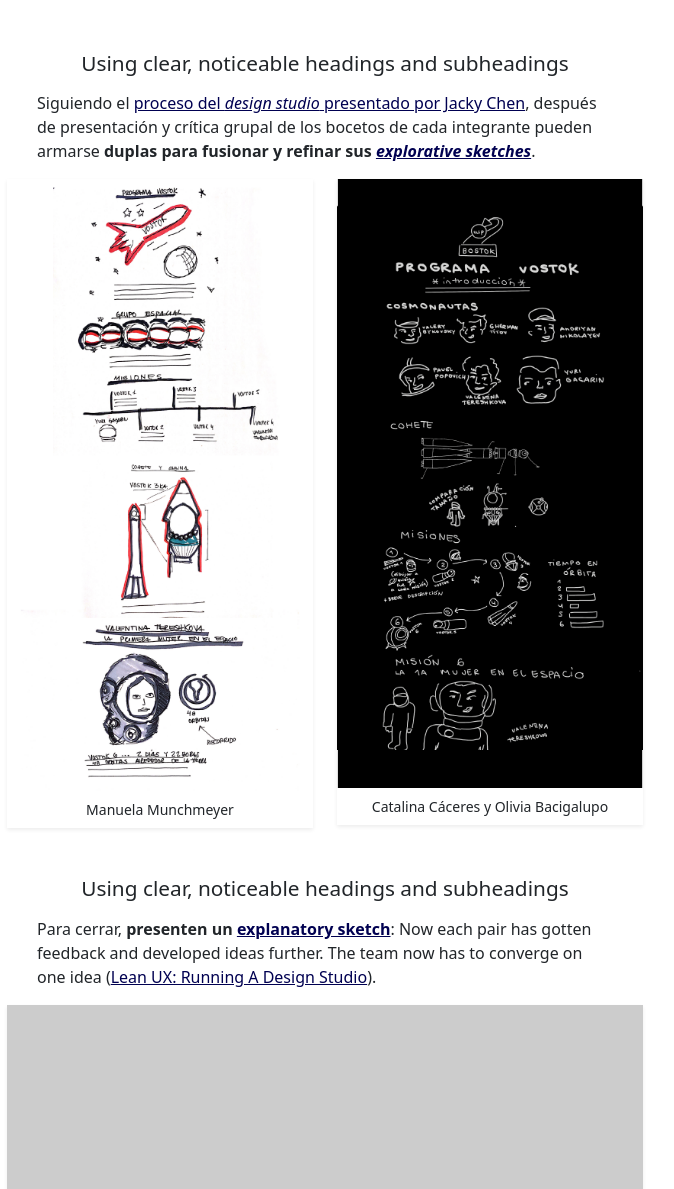
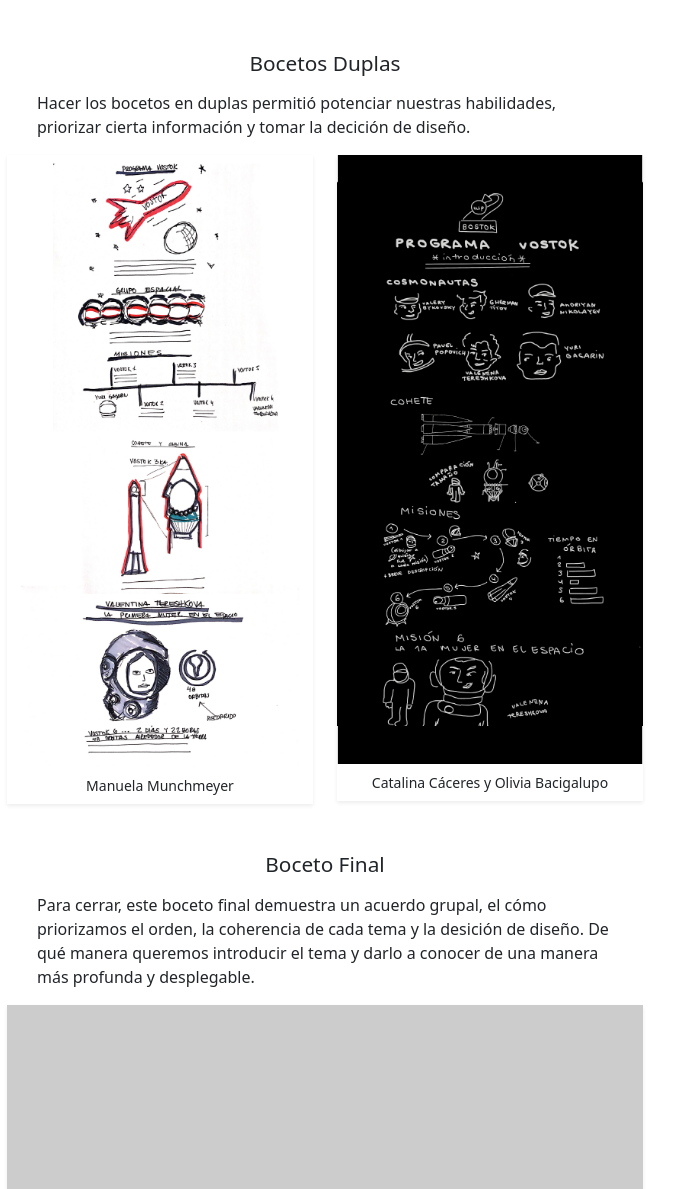
Before and after one commit to ProgramaVostok/clase-12, a plain HTML site: page index.html in a window 1280 px wide. Shown: the part 2715-3904 px from the top of the page, without its empty margins (315-989 px from the left). Drawn offline with nearby package versions, Linux system fonts and the light colour scheme.

Commit message:
Add files via upload

```diff
--- a/index.html
+++ b/index.html
@@ -55,7 +55,7 @@
                     </div>
                     <div class="col-11 col-sm-10 mx-auto">
                         <p class="lead">Un programa espacial soviético de seis misiones entre abril de 1961 y junio de 1963 que pusieron a seis cosmonautas en órbita alrededor de la Tierra. El mismo objetivo que llevó a los americanos a embarcarse en el Proyecto Mercury, es decir lanzar un hombre al espacio, llevó a los rusos a desarrollar el Programa Vostok. Gracias a este programa los rusos fueron los primeros en colocar un hombre en órbita, el 12 de abril de 1961.
-                        <p>Los soviéticos seleccionaron a un grupo especial de los 20 mejores pilotos aéreos de pruebas de su Fuerza Aérea. De ellos seleccionaron finalmente a los primeros seis cosmonautas para el comienzo de su carrera espacial: Yuri A. Gagarin, que voló en la nave Vostok 1, Ghuerman S. Titov, que voló en la Vostok 2, Andrian G. Nikolaiev, en la Vostok 3, Valery F. Bykovsky, que voló la nave Vostok 5 y por último Valentina V. Tereskhova, que voló a bordo de la nave Vostok 6</p>
+                        <p>Los soviéticos seleccionaron a un grupo especial de los 20 mejores pilotos aéreos de pruebas de su Fuerza Aérea. De ellos seleccionaron finalmente a los primeros seis cosmonautas para el comienzo de su carrera espacial: Yuri A. Gagarin, que voló en la nave Vostok 1, Ghuerman S. Titov, que voló en la Vostok 2, Andrian G. Nikolaiev, en la Vostok 3, Valery F. Bykovsky, que voló la nave Vostok 5 y por último Valentina V. Tereskhova, que voló a bordo de la nave Vostok 6.</p>
                     </div>
                 </div>
             </div>
@@ -119,8 +119,8 @@
             <article class="container">
                 <div class="row">
                     <div class="col-11 col-sm-10 mx-auto">
-                        <h4 class="text-center mt-5 mb-3">Using clear, noticeable headings and subheadings</h4>
-                        <p>Siguiendo el <a href="https://medium.com/@jc.stories/lean-ux-running-a-design-studio-8c0c94ae69d4">proceso del <i>design studio</i> presentado por Jacky Chen</a>, después de presentación y crítica grupal de los bocetos de cada integrante pueden armarse <em>duplas para fusionar y refinar sus <a href="https://sketching4ids.wordpress.com/sketches-classification/" class="fst-italic">explorative sketches</a></em>.</p>
+                        <h4 class="text-center mt-5 mb-3">Bocetos Duplas</h4>
+                        <p>Hacer los bocetos en duplas permitió potenciar nuestras habilidades, priorizar cierta información y tomar la decición de diseño</a></em>.</p>
                     </div>
                     <div class="col-sm-11 mx-auto">
                         <div class="row row-cols-1 row-cols-sm-2 row-cols-md-2">
@@ -146,9 +146,9 @@
             <article class="container">
                 <div class="row">
                     <div class="col-11 col-sm-10 mx-auto">
-                        <h4 class="text-center mt-4 mb-3">Using clear, noticeable headings and subheadings</h4>
+                        <h4 class="text-center mt-4 mb-3">Boceto Final</h4>
                         <p>
-                            Para cerrar, <em>presenten un <a href="https://sketching4ids.wordpress.com/sketches-classification/">explanatory sketch</a></em>: Now each pair has gotten feedback and developed ideas further. The team now has to converge on one idea (<a href="https://medium.com/@jc.stories/lean-ux-running-a-design-studio-8c0c94ae69d4">Lean UX: Running A Design Studio</a>).
+                            Para cerrar, este boceto final demuestra un acuerdo grupal, el cómo priorizamos el orden, la coherencia de cada tema y la desición de diseño. De qué manera queremos introducir el tema y darlo a conocer de una manera más profunda y desplegable.
                         </p>
                     </div>
                     <div class="col-sm-11 mx-auto">
```
